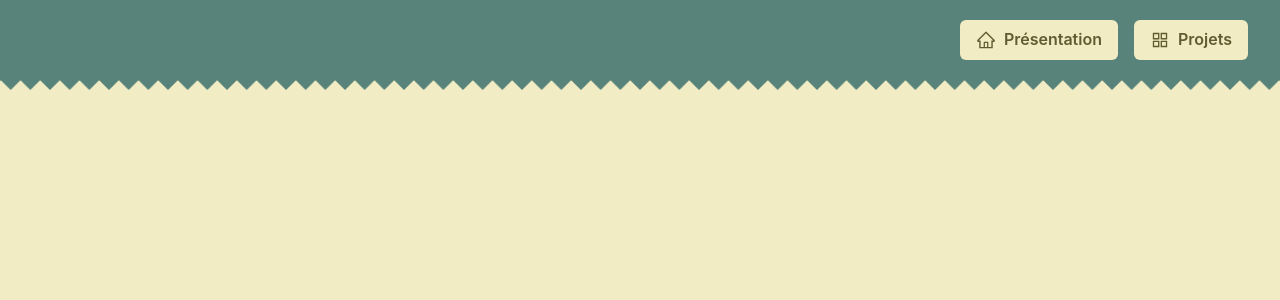
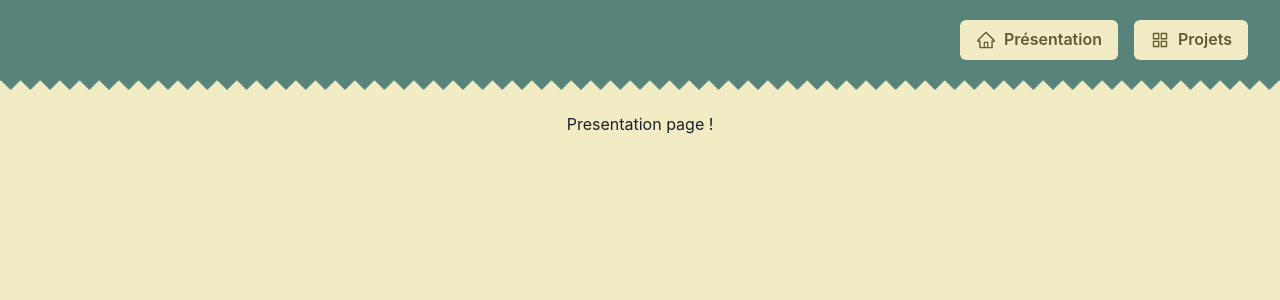
Before and after one commit to DeerisLeGris/Portfolio-V2, a React (Create React App) app in the folder portfolio/: page / in a window 1280 px wide. Shown: the top 300 px of the page. Built offline with nearby package versions, Linux system fonts and the light colour scheme.

Commit message:
Pages added

```diff
--- a/portfolio/src/App.tsx
+++ b/portfolio/src/App.tsx
@@ -3,7 +3,7 @@ import { Outlet } from 'react-router-dom';
 
 import Header from './components/layout/Header';
 
-function App() {
+const App = () => {
   return (
     <Box
       bgColor="secondary"
@@ -16,6 +16,6 @@ function App() {
       </Container>
     </Box>
   );
-}
+};
 
 export default App;
--- /dev/null
+++ b/portfolio/src/components/presentation/PresentationPage.tsx
@@ -0,0 +1,13 @@
+import React from "react";
+
+import { VStack, Text } from "@chakra-ui/react";
+
+const PresentationPage = () => {
+  return (
+    <VStack>
+      <Text>Presentation page !</Text>
+    </VStack>
+  )
+};
+
+export default React.memo(PresentationPage);
--- /dev/null
+++ b/portfolio/src/components/projects/ProjectsPage.tsx
@@ -0,0 +1,13 @@
+import React from "react";
+
+import { VStack, Text } from "@chakra-ui/react";
+
+const ProjectsPage = () => {
+  return (
+    <VStack>
+      <Text>Projects page !</Text>
+    </VStack>
+  )
+};
+
+export default React.memo(ProjectsPage);
```
Also changed, not shown: portfolio/src/index.tsx (+7 -1 lines).
